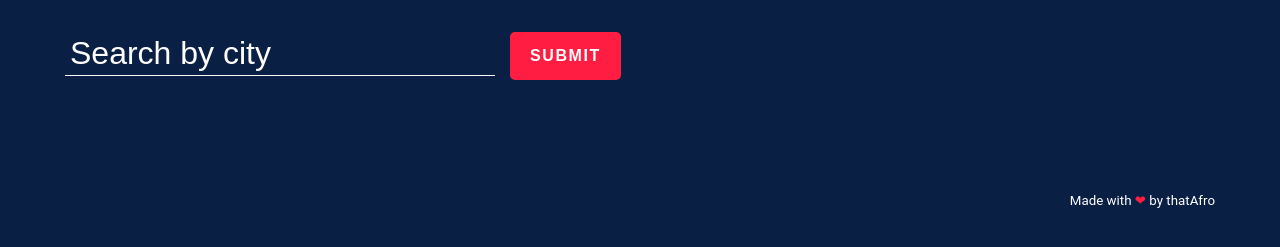
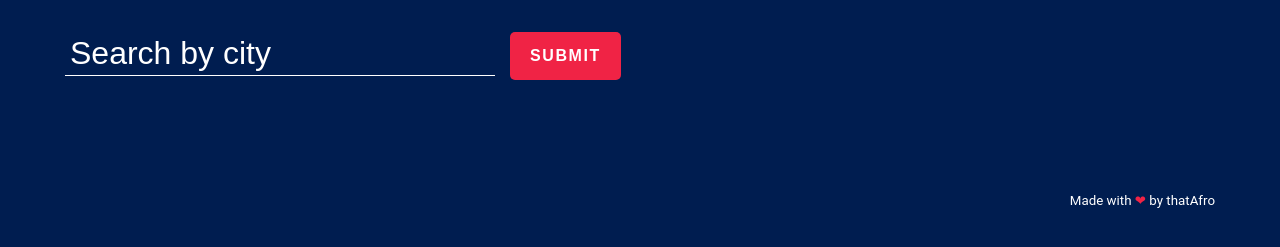
Before and after one commit to HikwaMehluli/WeatherBythatAfro, a website built with webpack: page index.html in a window 1280 px wide. Shown: the part 131-378 px from the top of the page. Built offline with nearby package versions, Linux system fonts and the light colour scheme.

Commit message:
Adjust :root colors

```diff
--- a/scss/style.scss
+++ b/scss/style.scss
@@ -7,13 +7,13 @@
 
 /* RESET */
 :root {
-	--bg_main: #0a1f44;
-	--text_light: #fff;
-	--text_med: #53627c;
-	--text_dark: #1e2432;
-	--red: #ff1e42;
-	--darkred: #c3112d;
-	--orange: #ff8c00;
+	--bg_main: #001d50;
+	--text_light: white;
+	--text_med: #46597a;
+	--text_dark: #161c2b;
+	--red: #f02345;
+	--darkred: #b91029;
+	--orange: #fc8d0f;
 }
 
 * {
```
Also changed, not shown: css/app.css, css/style.css (added).
